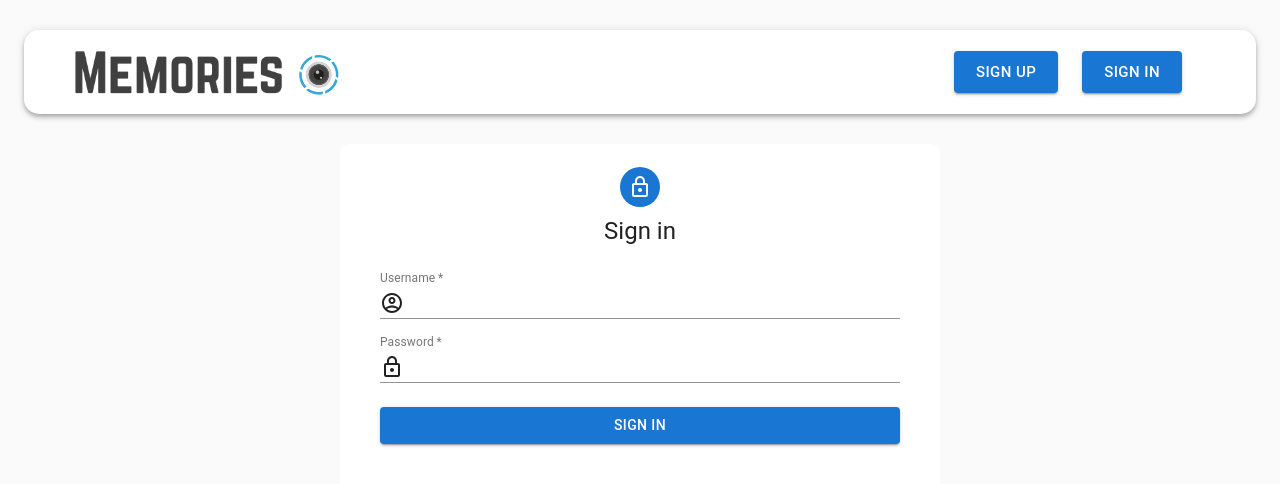
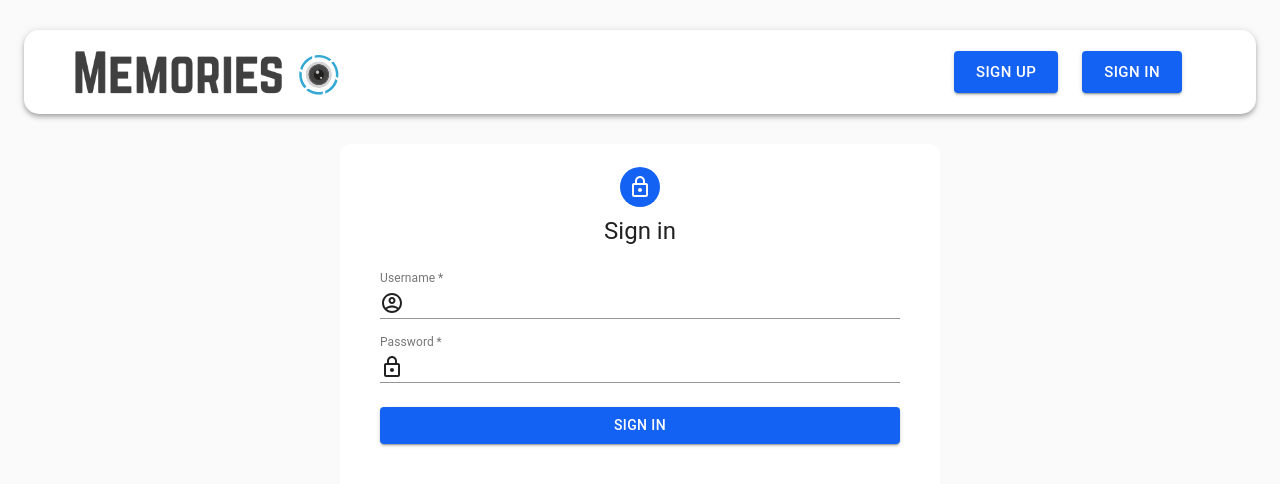
Before and after one commit to plechipt/memories-app-mern, a React (Create React App) app in the folder client/: page /login in a window 1280 px wide. Shown: the top 484 px of the page. Built offline with nearby package versions, Linux system fonts and the light colour scheme; no server answers.

Commit message:
changed main color

```diff
--- a/client/src/components/Authentication/styles.js
+++ b/client/src/components/Authentication/styles.js
@@ -24,6 +24,6 @@ export default makeStyles((theme) => ({
   },
   avatar: {
     margin: theme.spacing(1),
-    background: "#1976D2",
+    background: "#1462F3",
   },
 }));
--- a/client/src/components/Authorization/styles.js
+++ b/client/src/components/Authorization/styles.js
@@ -15,6 +15,6 @@ export default makeStyles((theme) => ({
   },
   avatar: {
     margin: theme.spacing(1),
-    background: "#1976D2",
+    background: "#1462F3",
   },
 }));
--- a/client/src/utils/theme.js
+++ b/client/src/utils/theme.js
@@ -1,5 +1,5 @@
 import { createTheme } from "@material-ui/core";
-const mainColor = "#1976D2";
+const mainColor = "#1462F3";
 
 export const theme = createTheme({
   palette: {
```
